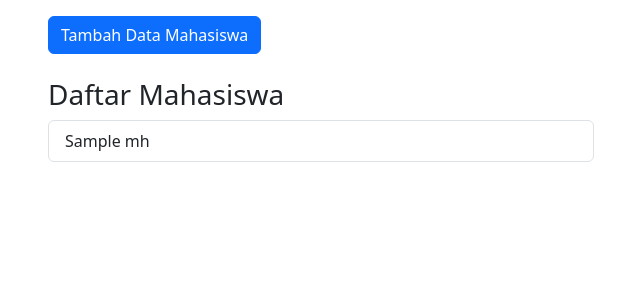
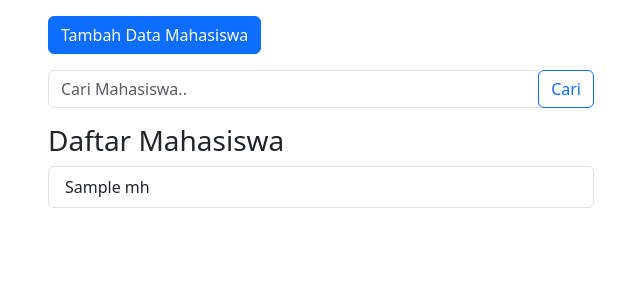
Before and after one commit to trisyabana22/php-mvc, a PHP site: the page made by app/views/mahasiswa/index.php in a window 1280 px wide. Shown: the part 56-356 px from the top of the page, without its empty margins (34-674 px from the left). Run offline with PHP 8.4, Linux system fonts and the light colour scheme; the template is opened without the code that fills it: most values are stand-ins (such as "Sample title", 1, 10 or a date in 2020); some libraries are stand-ins or nearby versions.

Commit message:
update crud search

```diff
--- a/app/views/mahasiswa/index.php
+++ b/app/views/mahasiswa/index.php
@@ -6,12 +6,29 @@
         </div>
     </div>
 
-    <div class="row">
+    <div class="row mb-3">
         <div class="col-lg-6">
             <button type="button" class="btn btn-primary tombolTambahData" data-toggle="modal" data-target="#formModal">
                 Tambah Data Mahasiswa
             </button>
-            <br> <br>
+        </div>
+    </div>
+
+    <div class="row">
+        <div class="col-lg-6">
+            <form action="<?php echo BASEURL; ?>/mahasiswa/cari" method="post">
+                <div class="input-group mb-3">
+                    <input type="text" class="form-control" placeholder="Cari Mahasiswa.." name="keyword" id="keyword" autocomplete="off">
+                    <div class=" input-group-append">
+                        <button class="btn btn-outline-primary" type="submit" id="tombolCari">Cari</button>
+                    </div>
+                </div>
+            </form>
+        </div>
+    </div>
+
+    <div class="row">
+        <div class="col-lg-6">
             <h3>Daftar Mahasiswa</h3>
 
             <ul class="list-group mb-3">
--- a/public/js/script.js
+++ b/public/js/script.js
@@ -2,6 +2,7 @@ $(function () {
   $(".tombolTambahData").on("click", function () {
     $("#formModalLabel").html("Tambah Data Mahasiswa");
     $(".modal-footer button[type=submit]").html("Tambah Data");
+    $(".modal-body form").attr("action", "http://localhost/php-mvc/public/mahasiswa/tambah");
     $("#nama").val("");
     $("#nrp").val("");
     $("#email").val("");
```
Also changed, not shown: app/controllers/Mahasiswa.php (+9 -0 lines), app/models/Mahasiswa_model.php (+9 -0 lines).
